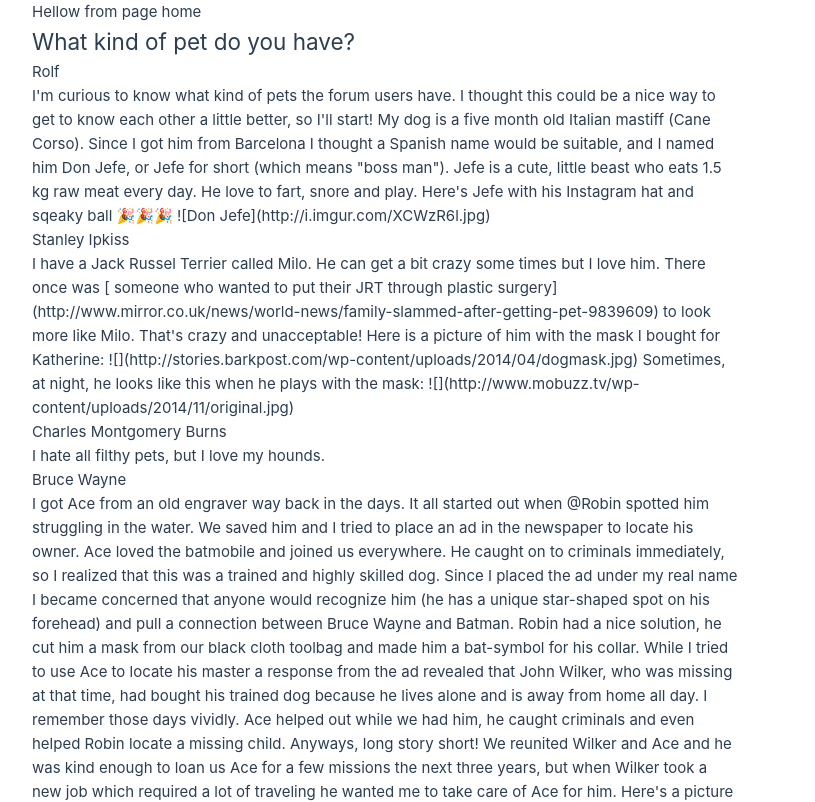
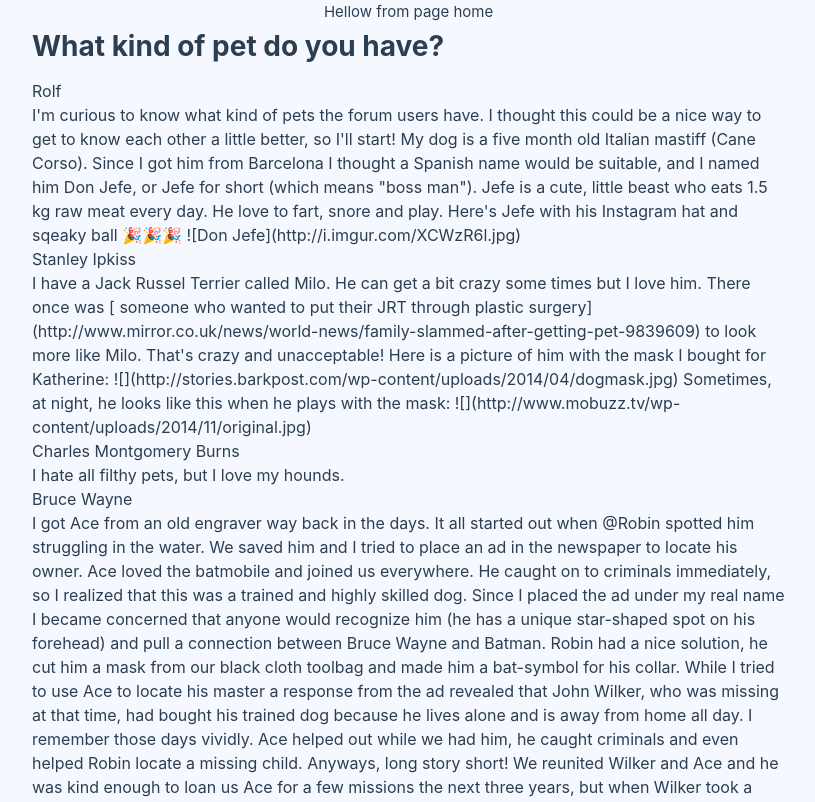
Before and after one commit to AndreNascimento1998/vue-master-class, a Vue app: page / in a window 1280 px wide. Shown: the top 802 px of the page, without its empty margins (0-815 px from the left). Built offline with nearby package versions, Linux system fonts and the light colour scheme.

Commit message:
style:  new theme

```diff
--- a/index.html
+++ b/index.html
@@ -4,6 +4,7 @@
     <meta charset="UTF-8">
     <link rel="icon" href="/favicon.ico">
     <meta name="viewport" content="width=device-width, initial-scale=1.0">
+    <link rel="stylesheet" href="./public/style.css">
     <title>Vite App</title>
   </head>
   <body>
--- a/public/style.css
+++ b/public/style.css
@@ -1,4 +1,8 @@
 @charset "UTF-8";
+
+:root {
+    color: black;
+}
 
 body {
     background-color: #F6F8FF;
@@ -504,7 +508,7 @@ figcaption {
 }
 
 .post-content blockquote.small {
-/ / display: flex;
+    display: flex;
     position: relative;
     flex-direction: column;
     border: 2px solid rgba(152, 152, 152, 0.15);
```
